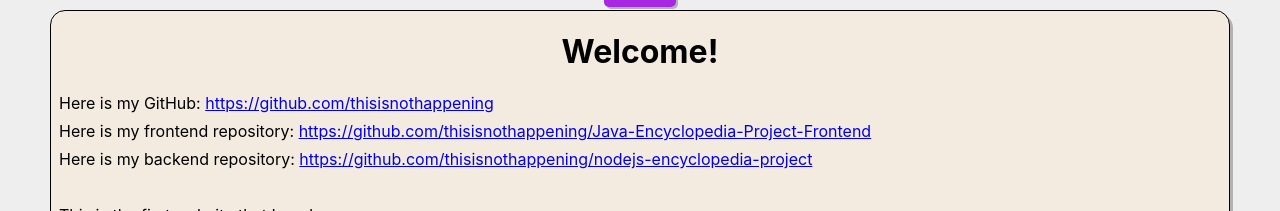
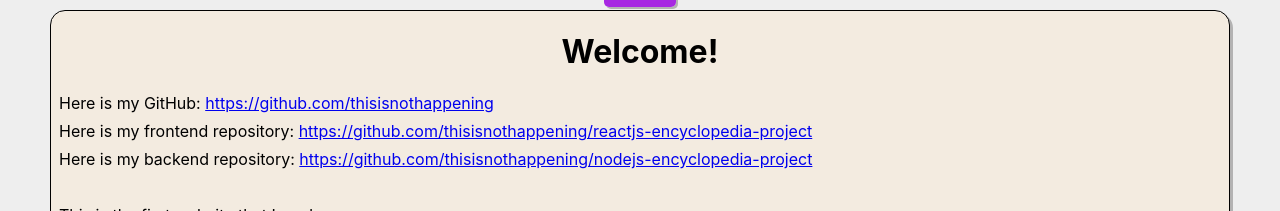
Before and after one commit to thisisnothappening/reactjs-encyclopedia-project, a React (Create React App) app: page /about in a window 1280 px wide. Shown: the part 80-291 px from the top of the page. Built offline with nearby package versions, Linux system fonts and the light colour scheme; no server answers.

Commit message:
changed project name removed any mention of "java" and added "reactjs"

```diff
--- a/package.json
+++ b/package.json
@@ -1,5 +1,5 @@
 {
-  "name": "java-encyclopedia-project",
+  "name": "reactjs-encyclopedia-project",
   "version": "0.1.0",
   "private": true,
   "dependencies": {
--- a/src/components/about/About.tsx
+++ b/src/components/about/About.tsx
@@ -12,7 +12,7 @@
 				</div>
 				<div className="about-box-text">
 					<p>Here is my GitHub: <a href="https://github.com/thisisnothappening">https://github.com/thisisnothappening</a></p>
-					<p>Here is my frontend repository: <a href="https://github.com/thisisnothappening/Java-Encyclopedia-Project-Frontend">https://github.com/thisisnothappening/Java-Encyclopedia-Project-Frontend</a></p>
+					<p>Here is my frontend repository: <a href="https://github.com/thisisnothappening/reactjs-encyclopedia-project">https://github.com/thisisnothappening/reactjs-encyclopedia-project</a></p>
 					<p>Here is my backend repository: <a href="https://github.com/thisisnothappening/nodejs-encyclopedia-project">https://github.com/thisisnothappening/nodejs-encyclopedia-project</a></p>
 					<br />
 					<p>This is the first website that I made.</p>
```
Also changed, not shown: 1 other file (tests, documents, lock files or other folders).
